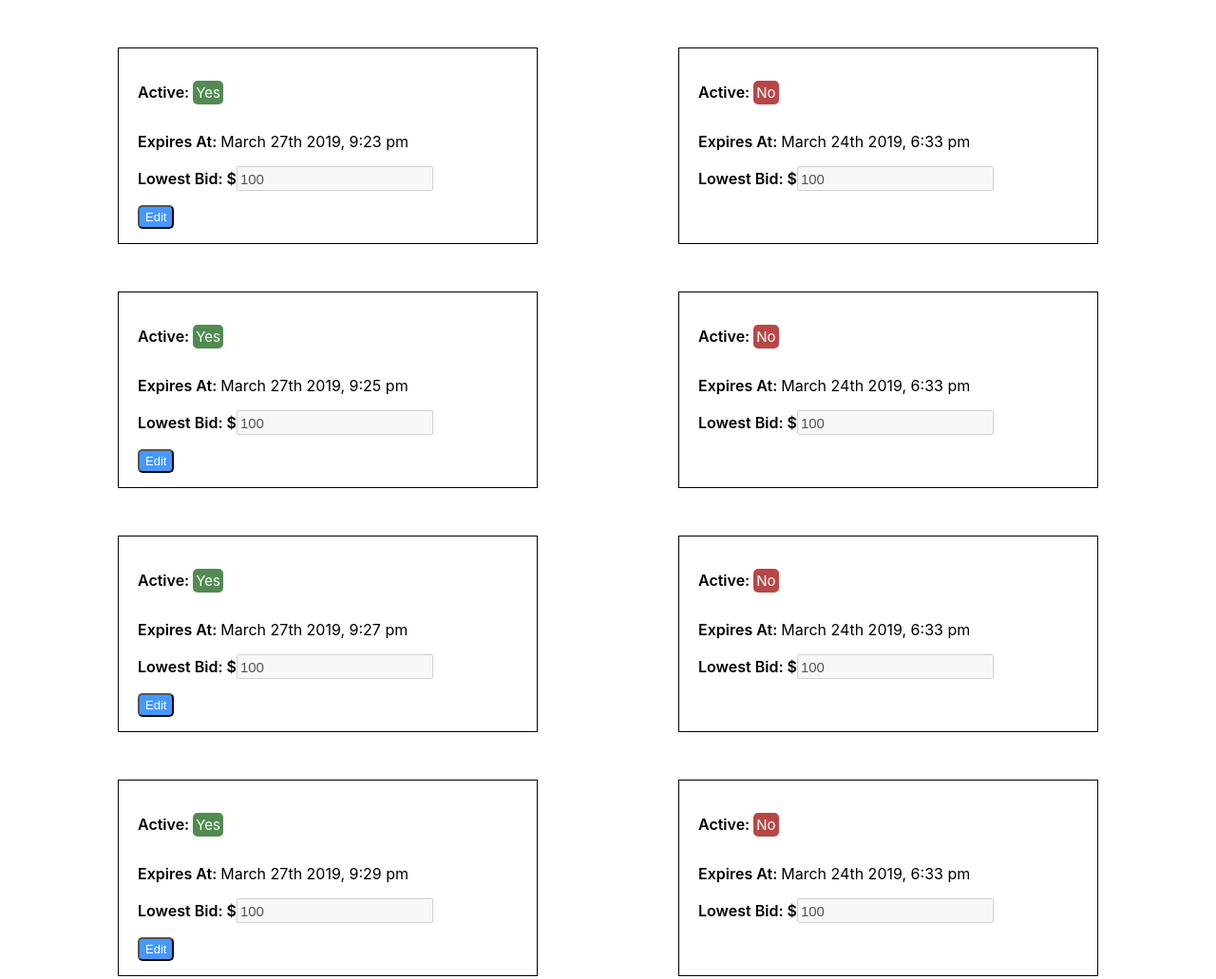
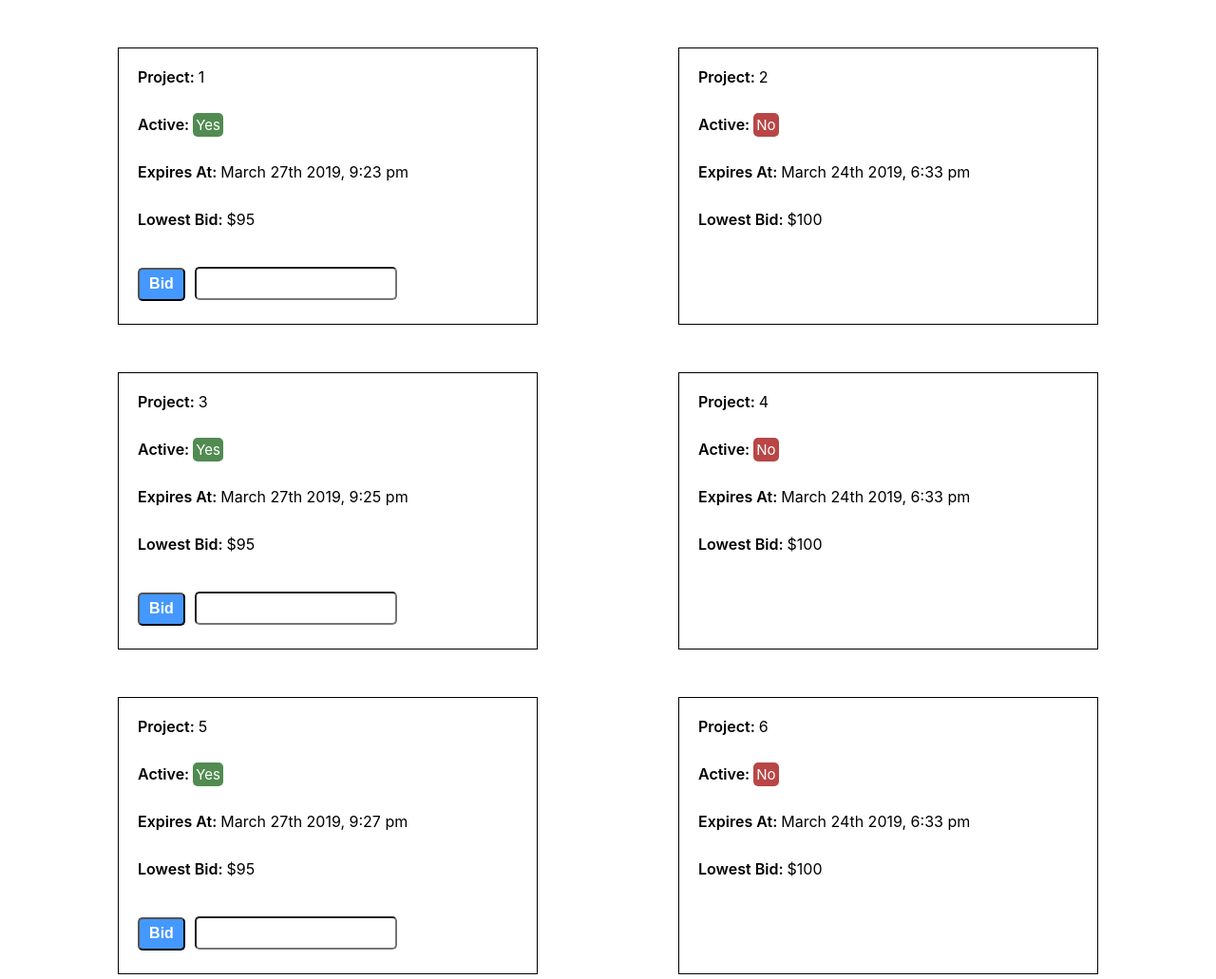
Before and after one commit to majid-mokhtari/bidMarket, a React app: page / in a window 1280 px wide. Shown: the top 1031 px of the page at 95% size. Built offline with nearby package versions, Linux system fonts and the light colour scheme.

Commit message:
update lowestBid based every second

```diff
--- a/src/app/index.css
+++ b/src/app/index.css
@@ -1,22 +1,3 @@
-body {
-  margin: 0;
-  padding: 0;
-  font-family: -apple-system, BlinkMacSystemFont, "Segoe UI", "Roboto", "Oxygen",
-    "Ubuntu", "Cantarell", "Fira Sans", "Droid Sans", "Helvetica Neue",
-    sans-serif;
-  -webkit-font-smoothing: antialiased;
-  -moz-osx-font-smoothing: grayscale;
-}
-
-a {
-  color: var(--color-link);
-}
-
-code {
-  font-family: source-code-pro, Menlo, Monaco, Consolas, "Courier New",
-    monospace;
-}
-
 header {
   display: flex;
   text-align: center;
@@ -33,7 +14,7 @@ header {
 
 .gallery-item {
   width: 400px;
-  height: 165px;
+  height: 100%;
   padding: 20px;
   border: 1px solid;
   margin-bottom: 50px;
@@ -41,6 +22,11 @@ header {
   text-align: left;
   display: flex;
   flex-direction: column;
+  min-height: 250px;
+}
+
+.gallery-item div {
+  height: 50px;
 }
 
 .project-status-active {
@@ -60,19 +46,23 @@ header {
 }
 
 .button {
-  margin-top: 15px;
-  height: 25px;
+  height: 35px;
+  width: 50px;
   border-radius: 5px;
   background: #4498ff;
   color: white;
-  font-size: 13px;
+  font-size: 16px;
+  font-weight: 600;
   outline: none;
   cursor: pointer;
 }
 
 input {
-  height: 20px;
+  height: 21px;
+  border-radius: 5px;
+  margin: 10px;
   font-size: 15px;
+  padding: 5px;
 }
 
 label {
--- a/src/app/projects/Project.js
+++ b/src/app/projects/Project.js
@@ -6,30 +6,37 @@ class Project extends Component {
   constructor (props) {
     super()
     const { project } = props
-    const { bidPrice } = project
+    const { lowestBid } = project
     this.state = {
       active: this.isActive(project),
-      bidPrice: bidPrice,
-      editable: false
+      lowestBid: lowestBid,
+      bidPrice: 0
     }
     this.timer = setInterval(this.updateStatus.bind(this), 1000)
     this.onSubmitBid = this.onSubmitBid.bind(this)
   }
   onSubmitBid () {
     const { bidPrice } = this.state
+    this.setState({ lowestBid: bidPrice })
     // send request and save the price for current user
     // this.props.saveBidPrice()
-    console.log(bidPrice)
-    this.setState({ editable: false })
   }
   updateStatus () {
     const { project } = this.props
     const active = this.isActive(project)
+    if (active) {
+      this.updateBidPrice()
+    } else {
+      clearInterval(this.timer)
+      // stop the timer and lock min bid price in db
+    }
     this.setState({ active })
-    if (!active) {
-      clearInterval(this.timer)
-      // stop the timer and lock min bid price
   }
+  updateBidPrice () {
+    // get request to (in memory db like redis) retirieve latest price every second
+    const { lowestBid } = this.state
+    let newPrice = lowestBid > 0 ? lowestBid - 1 : 0
+    this.setState({ lowestBid: newPrice })
   }
   isActive (project) {
     const { expirationDate } = project
@@ -38,53 +45,40 @@ class Project extends Component {
     return now.getTime() < expDate.getTime()
   }
   render () {
-    const { active, bidPrice, editable } = this.state
+    const { active, lowestBid } = this.state
     const { project } = this.props
     return (
       <div className='gallery-item'>
         <div>
-          <p>
+          <label>Project: </label>
+          <span>{project.id}</span>
+        </div>
+        <div>
           <label>Active: </label>
-            <span
-              className={`project-status-${active ? 'active' : 'inactive'}`}
-            >
+          <span className={`project-status-${active ? 'active' : 'inactive'}`}>
             {active ? 'Yes' : 'No'}
           </span>
-          </p>
         </div>
         <div>
-          <p>
           <label>Expires At: </label>
+          <span>
             {moment(project.expirationDate).format('MMMM Do YYYY, h:mm a')}
-          </p>
+          </span>
         </div>
         <div>
-          <label htmlFor='bidPrice'>Lowest Bid: $</label>
+          <label htmlFor='bidPrice'>Lowest Bid: </label>
+          <span id='bidPrice'>${lowestBid}</span>
+        </div>
+        <div style={{ display: active ? 'block' : 'none', height: 0 }}>
+          <button className='button' onClick={this.onSubmitBid}>
+            {' '}
+            Bid
+          </button>
           <input
             id='bidPrice'
-            disabled={!editable || !active}
-            value={`${bidPrice}`}
             onChange={e => this.setState({ bidPrice: e.target.value })}
             ref='bidPrice'
           />
-        </div>
-        <div>
-          <button
-            style={{ display: editable && active ? 'block' : 'none' }}
-            className='button'
-            onClick={this.onSubmitBid}
-          >
-            {' '}
-            Submit
-          </button>
-          <button
-            style={{ display: !editable && active ? 'block' : 'none' }}
-            className='button'
-            onClick={() => this.setState({ editable: true })}
-          >
-            {' '}
-            Edit
-          </button>
         </div>
       </div>
     )
--- a/src/app/projects/index.js
+++ b/src/app/projects/index.js
@@ -20,7 +20,7 @@ class Projects extends Component {
       for (let i = 1; i <= 100; i++) {
         let obj = {
           id: i,
-          bidPrice: 100
+          lowestBid: 100
         }
         if (i % 2 === 0) {
           obj = {
```
Lines whose indentation alone changed are shown as unchanged.
